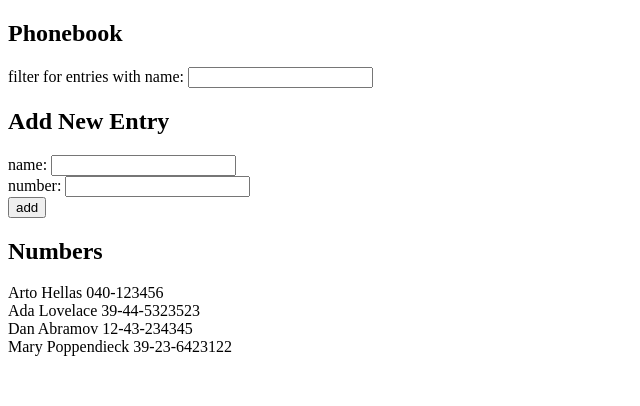
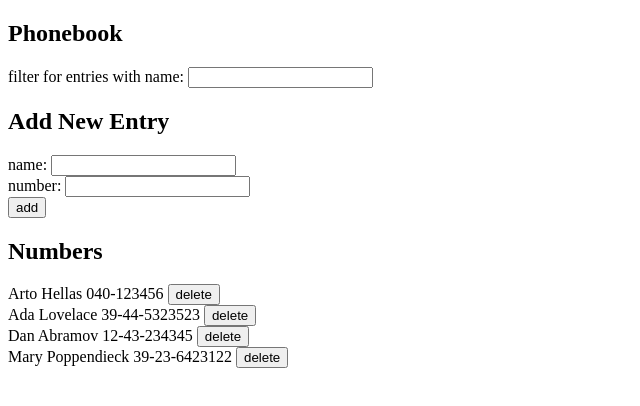
Before and after one commit to VictoriaColeman/fso-submissions, a React (Vite) app in the folder part2/phonebook/: page / in a window 1280 px wide. Shown: the top 406 px of the page, without its empty margins (0-640 px from the left). Built offline with nearby package versions, Linux system fonts and the light colour scheme; data requests are answered from the project's data file.

Commit message:
complete exercise 2.14

```diff
--- a/part2/phonebook/src/App.jsx
+++ b/part2/phonebook/src/App.jsx
@@ -21,7 +21,7 @@ const App = () => {
   const handleNameChange = event => setNewName(event.target.value)
   const handleNumChange = event => setNewNumber(event.target.value)
 
-  const addEntry = (event) => {
+  const addEntry = event => {
     event.preventDefault()
     if (persons.some(person => person.name === newName)) {
       window.alert(`${newName} is already added to phonebook`)
@@ -40,12 +40,21 @@ const App = () => {
     }
   }
 
+  const handleDelete = event => {
+    const id = event.target.id
+    const person = persons.find(person => person.id === id)
+    if (window.confirm(`Delete ${person.name}?`)) {
+      services.deleteEntry(id)
+      setPersons(persons.filter(entry => entry.id !== id))
+    }
+  }
+
   return (
     <div>
       <h2>Phonebook</h2>
       <Filter filter={filter} eventHandler={handleFilter} />
       <Form name={newName} number={newNumber} handleNameChange={handleNameChange} handleNumChange={handleNumChange} handleSubmit={addEntry} />
-      <Phonebook persons={persons} filter={filter} />
+      <Phonebook persons={persons} handleDelete={handleDelete} filter={filter} />
     </div>
   )
 }
--- a/part2/phonebook/src/Components/Phonebook.jsx
+++ b/part2/phonebook/src/Components/Phonebook.jsx
@@ -1,11 +1,20 @@
-const Phonebook = ({ persons, filter }) => {
+import services from '../services/persons'
+
+const Phonebook = ({ persons, handleDelete, filter }) => {
     const entriesToShow = persons.filter(person => person.name.toLowerCase().includes(filter))
+
+
+    const entry = (person) => {
+        return (
+            <div key={person.id}> {person.name} {person.number}  <button onClick={handleDelete} id={person.id}>delete</button></div>
+        )
+    }
 
     return (
         <>
             <h2>Numbers</h2>
             <div>
-                {entriesToShow.map(person => <div key={person.id}>{person.name} {person.number}</div>)}
+                {entriesToShow.map(person => entry(person))}
             </div>
         </>
     )
--- a/part2/phonebook/src/services/persons.js
+++ b/part2/phonebook/src/services/persons.js
@@ -18,4 +18,8 @@ const addEntry = (entry) => {
     )
 }
 
-export default { getAll, addEntry }
+const deleteEntry = id => {
+    axios.delete(`${baseUrl}/${id}`)
+}
+
+export default { getAll, addEntry, deleteEntry }
```
Also changed, not shown: part2/phonebook/db.json (line endings or trailing spaces).
